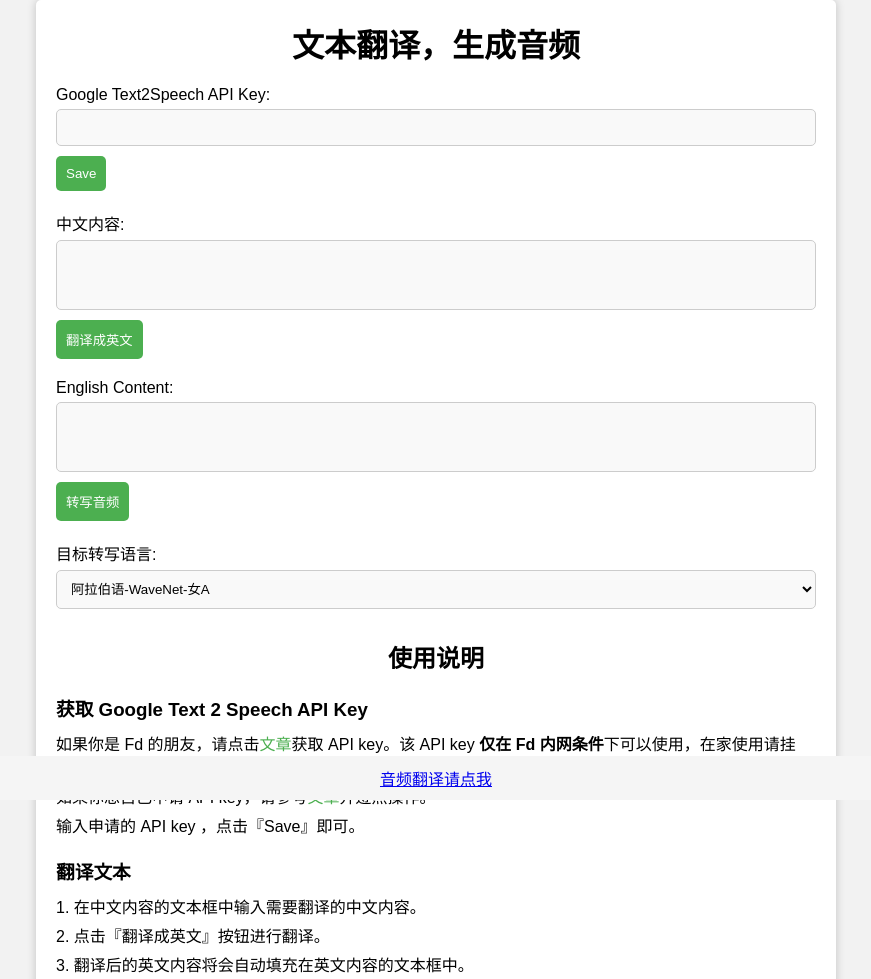
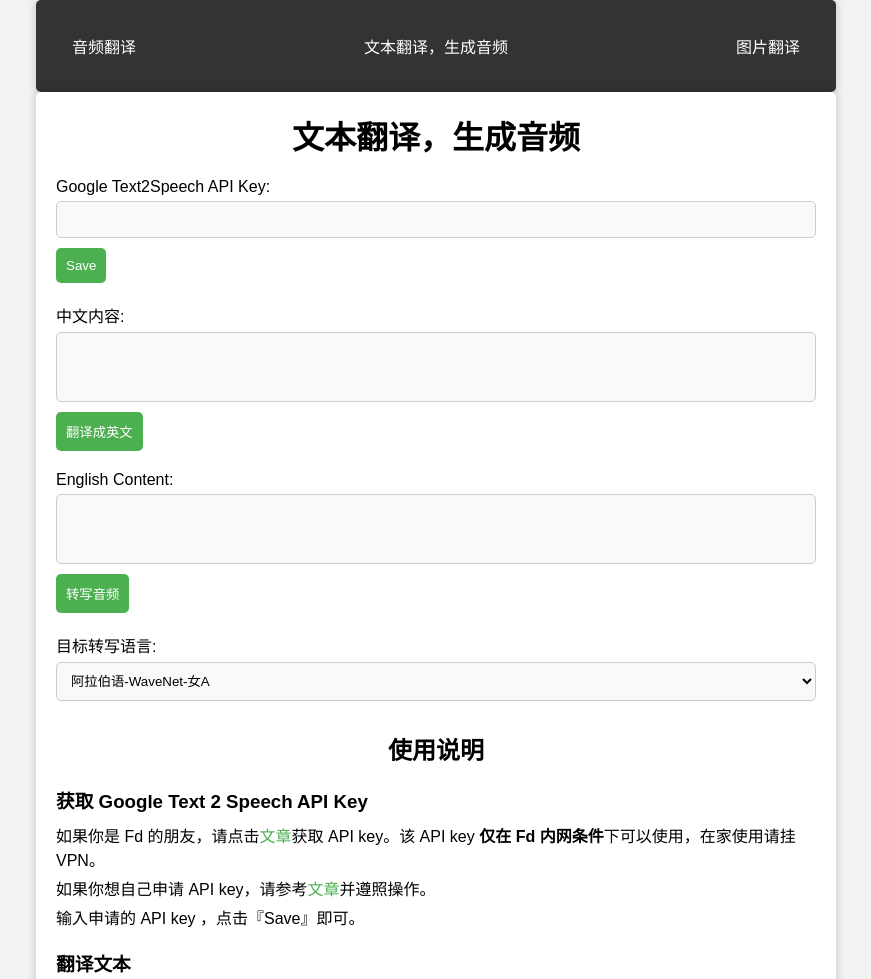
Before and after one commit to zj1123581321/Text2SpeechWeb, a plain HTML site: page index.html in a window 1280 px wide. Shown: the top 979 px of the page, without its empty margins (204-1075 px from the left). Drawn offline with Linux system fonts and the light colour scheme.

Commit message:
增加了导航栏

```diff
--- a/index.html
+++ b/index.html
@@ -20,6 +20,14 @@
     <link rel="stylesheet" href="style.css" />
   </head>
   <body>
+    <nav>
+      <ul>
+        <li><a href="https://speech2text.gpttoolbox.xyz/" target="_blank">音频翻译</a></li>
+			<li><a href="https://text2speech.gpttoolbox.xyz/" target="_blank">文本翻译，生成音频</a></li>
+			<li><a href="https://lens.google.com/search?p=" target="_blank">图片翻译</a></li>
+      </ul>
+    </nav>
+
     <div class="container">
       <h1>文本翻译，生成音频</h1>
       <div class="input-container">
@@ -92,10 +100,6 @@
         </div>
       </div>
     </div>
-     <!-- Footer -->
-    <div class="footer">
-        <p><a href="https://speech2text.gpttoolbox.xyz/">音频翻译请点我</a></p>
-    </div>
     <script src="script.js"></script>
   </body>
 </html>
--- a/style.css
+++ b/style.css
@@ -100,13 +100,38 @@
     text-decoration: underline;
   }
 
-  .footer {
-    position: fixed;
-    left: 0;
-    bottom: 0;
-    width: 100%;
-    background-color: #f5f5f5;
-    color: #000;
-    text-align: center;
-    padding: 10px;
-  }
+/* 设置导航栏的样式 */
+nav {
+	background-color: #333;
+	overflow: hidden;
+  max-width: 800px;
+  margin: 0 auto;
+  padding: 20px;
+  border-radius: 5px;
+  box-shadow: 0 0 10px rgba(0, 0, 0, 0.2);
+}
+
+nav ul {
+	margin: 0;
+	padding: 0;
+	list-style: none;
+	display: flex;
+	justify-content: space-between;
+}
+
+nav li {
+	float: left;
+}
+
+nav li a {
+	display: block;
+	color: white;
+	text-align: center;
+	padding: 14px 16px;
+	text-decoration: none;
+}
+
+nav li a:hover {
+	background-color: #ddd;
+	color: black;
+}
```
